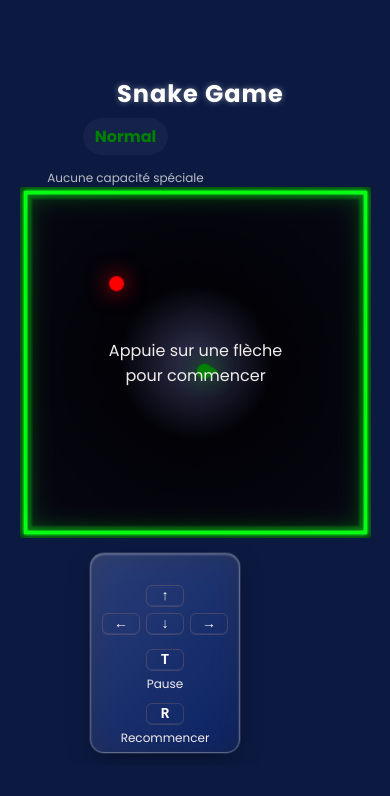
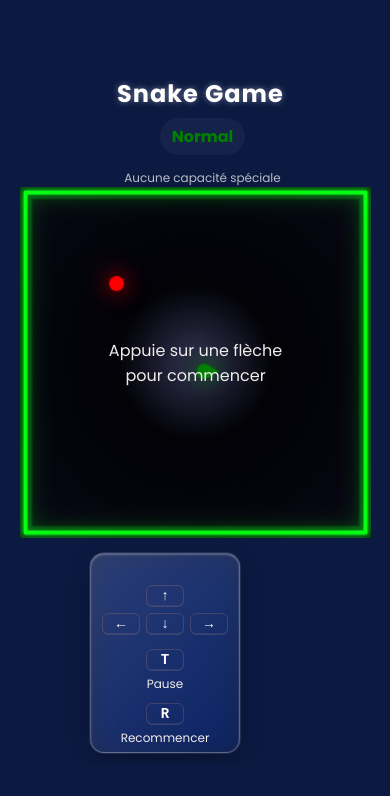
Before and after one commit to Walie-Matthieu/snake-game, a Next.js app: page / in a window 390 px wide. Shown: the top 796 px of the page. Built offline with nearby package versions, Linux system fonts and the light colour scheme.

Commit message:
power indication move

```diff
--- a/app/components/SnakeGame.tsx
+++ b/app/components/SnakeGame.tsx
@@ -951,7 +951,10 @@ export default function SnakeGame({
 
       {/* Wrapper commun pour nom + description du pouvoir */}
       <div style={{
-        transform: `translate(${CANVAS_OFFSET_X + ABILITY_TEXT_OFFSET_X}px, ${CANVAS_OFFSET_Y + ABILITY_TEXT_OFFSET_Y}px)`,
+        transform: `translate(
+          calc(${CANVAS_OFFSET_X}px + var(--ability-text-offset-x, ${ABILITY_TEXT_OFFSET_X}px)),
+          calc(${CANVAS_OFFSET_Y}px + var(--ability-text-offset-y, ${ABILITY_TEXT_OFFSET_Y}px))
+        )`,
         width: '100%',
         textAlign: 'center'
       }}>
--- a/app/page.module.css
+++ b/app/page.module.css
@@ -497,6 +497,9 @@
 
     /* Taille du panneau (1 = normal, <1 réduit, >1 agrandit) */
     --control-scale: 1;
+
+    --ability-text-offset-x: 7px; /* déplace le texte des capacités de droite à gauche */
+    --ability-text-offset-y: 0px;   /* + = bas, - = haut */
   }
 
   /* titre centré et plus petit */
```
